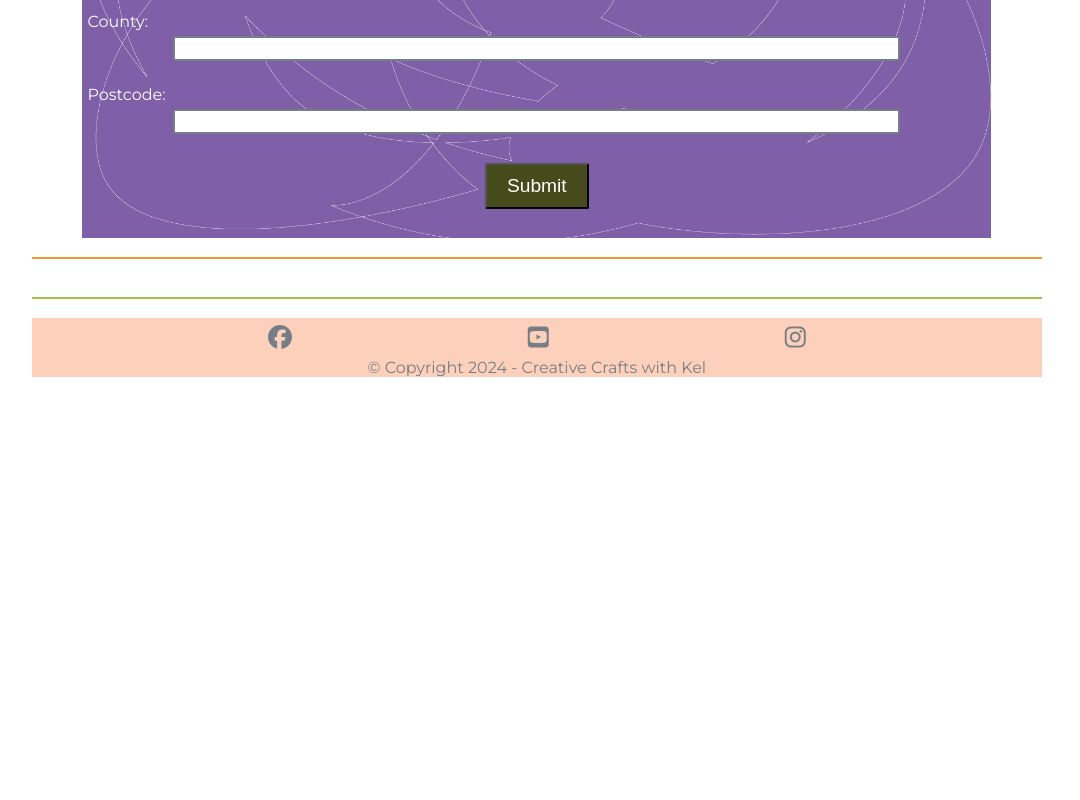
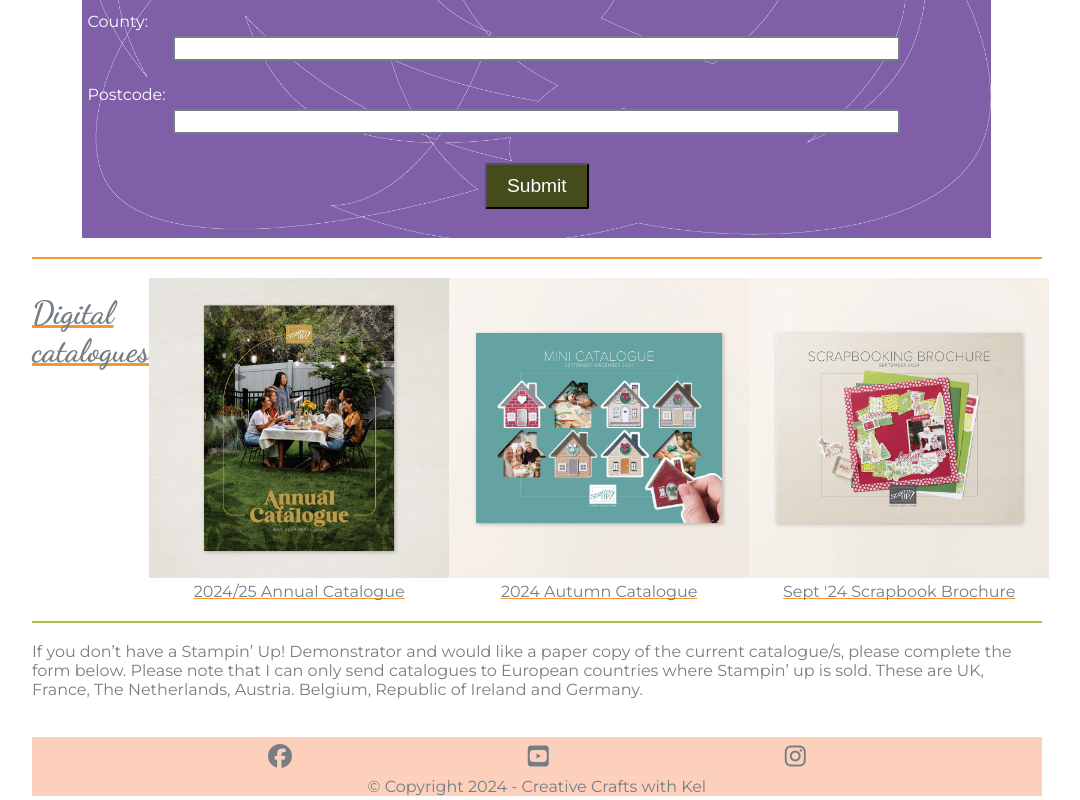
Before and after one commit to HobbesUnleashed/Creative-Crafts-with-Kel, a plain HTML site: page catalogue.html in a window 1280 px wide. Shown: the part 577-1377 px from the top of the page, without its empty margins (96-1176 px from the left). Before the commit the page ends 958 px from the top, so only its background shows below. Drawn offline with Linux system fonts and the light colour scheme.

Commit message:
Add Images to catalogue.html

```diff
--- a/assets/css/style.css
+++ b/assets/css/style.css
@@ -307,6 +307,26 @@ footer {
     margin: auto;
 }
 
+#captioned {
+    display: flex;
+    flex-direction: column;
+    margin: auto;
+    width: 100%
+}
+
+.figures img {
+    width: 300px;
+    height: 300px;
+}
+
+figcaption {
+    width: 300px;
+    text-align: center;
+    margin-bottom: 20px;
+    text-decoration: underline #f49733;
+    text-decoration-skip-ink: none;
+}
+
 /* Media query for larger or landscape mobiles */
 @media screen and (min-width: 576px) {
 
@@ -388,6 +408,10 @@ footer {
         column-count: 3;
     }
 
+    #captioned {
+        flex-direction: row;
+    }
+
 }
 
 
@@ -407,8 +431,8 @@ footer {
     }
 
     #story-image-bg {
-        width: 250px;
-        height: 250px;
+        width: 200px;
+        height: 200px;
     }
 
     #story-head {
@@ -451,6 +475,11 @@ footer {
 
 /* Media query for desktops and larger */
 @media screen and (min-width: 1200px) {
+
+    #story-image-bg {
+        width: 250px;
+        height: 250px;
+    }
 
     #top-div, #bottom-div {
         display: flex;
--- a/catalogue.html
+++ b/catalogue.html
@@ -66,8 +66,31 @@
             <hr style="border: 1px solid #f49733">
             <br>
         </section>
+        <a href="https://www.stampinup.uk/catalogs/digital-catalogues" alt="View the catalogues digitally"></a>
+            <section id="captioned">
+                <h2 class="pumpkin-pie">Digital catalogues</h2>
+                <br>
+                <figure class="figures">
+                    <img src="assets/images/catalogue.webp" alt="Annual Catalogue online">
+                    <figcaption>2024/25 Annual Catalogue</figcaption>
+                </figure>
+                <figure class="figures">
+                    <img src="assets/images/Seasonal catalogue.webp" alt="Seasonal Catalogue online">
+                    <figcaption>2024 Autumn Catalogue</figcaption>
+                </figure>
+                <figure class="figures">
+                    <img src="assets/images/scrapbook catalogue.webp" alt="Scrapbook Btochure online">
+                    <figcaption>Sept '24 Scrapbook Brochure</figcaption>
+                </figure>
+            </section>
+        </a>
+        <hr style="border: 1px solid #a3c149">
         <br>
-        <hr style="border: 1px solid #a3c149">
+        <p>If you don’t have a Stampin’ Up! Demonstrator and would like a paper copy of the current catalogue/s, please complete the form below.
+            Please note that I can only send catalogues to European countries where Stampin’ up is sold. These are  UK, France, The Netherlands, Austria. Belgium, Republic of Ireland and Germany.
+        </p>
+        <br>
+
         <br>
     </main>
     <!-- Footer element and contents -->
```
Also changed, not shown: assets/images/Seasonal catalogue.webp (added), assets/images/catalogue.webp (added), assets/images/scrapbook catalogue.webp (added).
